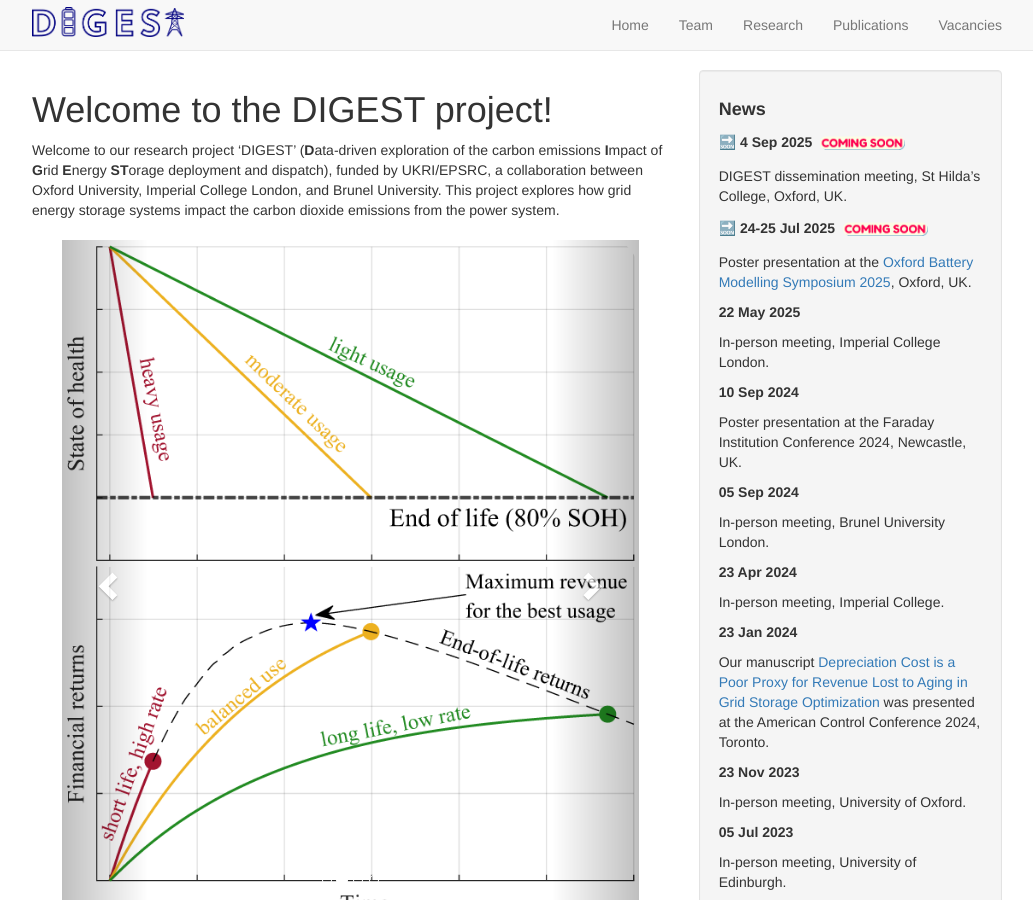
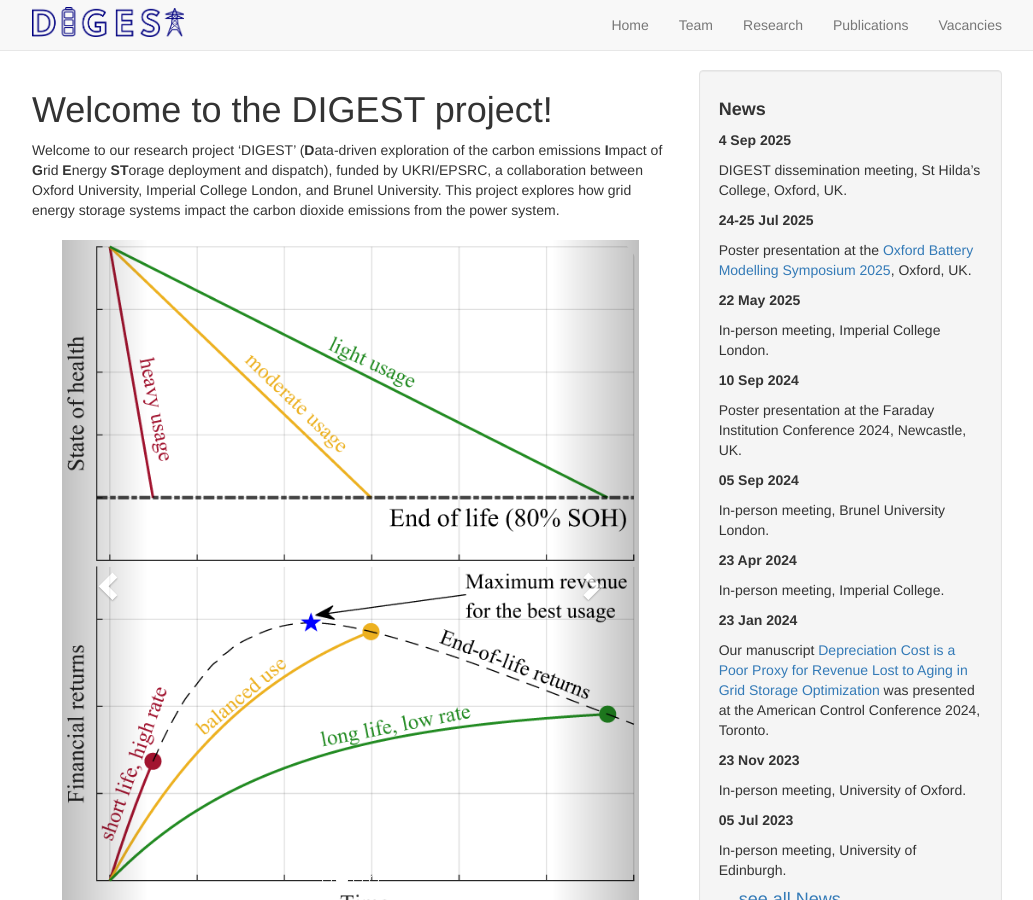
Before and after one commit to EPSRC-DIGEST/epsrc-digest.github.io, a Jekyll site: the page built from _pages/home.md, in a window 1280 px wide and 900 px high. Shown: the whole window, without its empty margins (123-1156 px from the left). Built offline with Jekyll 4.4.1, drawn with Linux system fonts in a browser that asks for light colours; nearby versions of some CDN libraries.

Commit message:
removing coming soon

```diff
--- a/_data/news.yml
+++ b/_data/news.yml
@@ -1,7 +1,7 @@
-- date: '<span style="white-space:nowrap;">🔜 4 Sep 2025 <img src="/images/misc/coming_soon.gif" alt="upcoming" style="height:1em;vertical-align:middle;margin-left:0.2em;"></span>'
+- date: 4 Sep 2025
   headline: DIGEST dissemination meeting, St Hilda's College, Oxford, UK.
 
-- date: '<span style="white-space:nowrap;">🔜 24-25 Jul 2025 <img src="/images/misc/coming_soon.gif" alt="upcoming" style="height:1em;vertical-align:middle;margin-left:0.2em;"></span>'
+- date: 24-25 Jul 2025
   headline: Poster presentation at the [Oxford Battery Modelling Symposium 2025](https://batterymodel.ox.ac.uk/), Oxford, UK.
 
 - date: 22 May 2025
```
